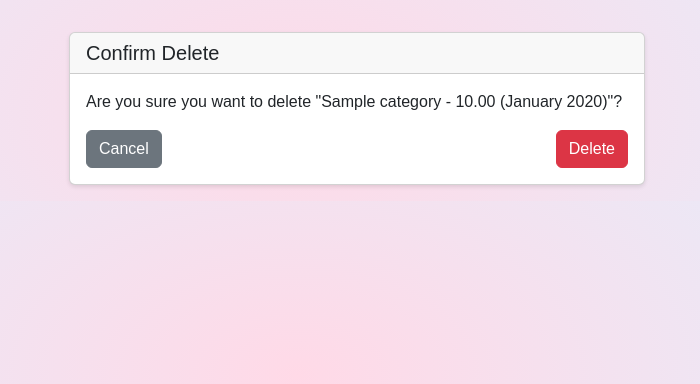
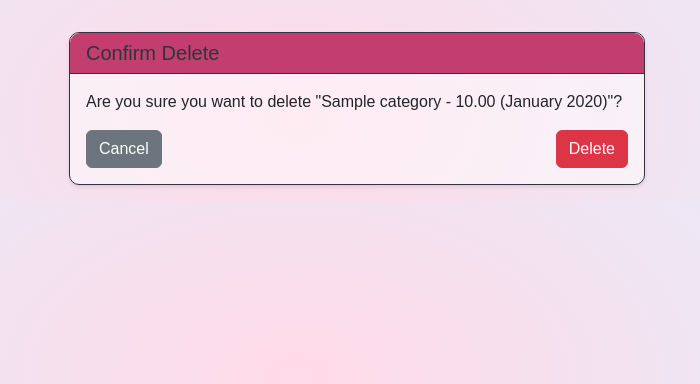
Before and after one commit to cleliamolanda/budget-tracker, a Django app: page /budgets/1/delete/ in a window 1280 px wide. Shown: the part 56-440 px from the top of the page, without its empty margins (283-983 px from the left). Run offline with Django 5.2, Linux system fonts and the light colour scheme; a user stored in the database is signed in; tables that the repository leaves empty hold one stand-in row (values such as "Sample post"); some web fonts are replaced.

Commit message:
Customized forms for create, edit, and delete

```diff
--- a/budget/templates/budget/base.html
+++ b/budget/templates/budget/base.html
@@ -11,6 +11,7 @@
     <link rel="stylesheet" href="{% static 'css/custom_cards.css' %}">
     <link rel="stylesheet" href="{% static 'css/custom_buttons.css' %}">
     <link rel="stylesheet" href="{% static 'css/custom_tables.css' %}">
+    <link rel="stylesheet" href="{% static 'css/custom_forms.css' %}">
 </head>
 <body style="background: radial-gradient(64.87% 195.86% at 45.36% 68.1%, rgba(255, 175, 204, 0.47) 0%, rgba(189, 224, 254, 0.47) 100%) !important;">
     <nav class="navbar navbar-expand-lg navbar-dark custom-pink-bg">
--- a/budget/templates/budget/confirm_delete.html
+++ b/budget/templates/budget/confirm_delete.html
@@ -5,8 +5,8 @@
 {% block content %}
 <div class="row justify-content-center">
     <div class="col-md-6">
-        <div class="card">
-            <div class="card-header">
+        <div class="card custom-card">
+            <div class="card-header custom-card-header-border custom-card-header-fuchsia">
                 <h5 class="card-title mb-0">Confirm Delete</h5>
             </div>
             <div class="card-body">
--- a/budget/templates/budget/dashboard.html
+++ b/budget/templates/budget/dashboard.html
@@ -37,7 +37,7 @@
 
     <div class="col-md-8">
         <div class="card custom-card mb-4">
-            <div class="card-header custom-card-header-skyblue custom-card-header-border">
+            <div class="card-header custom-card-header-lightskyblue custom-card-header-border">
                 <h5 class="card-title custom-text-blk mb-0">Category Expenses</h5>
             </div>
             <div class="card-body">
--- a/budget/templates/budget/form.html
+++ b/budget/templates/budget/form.html
@@ -5,8 +5,8 @@
 {% block content %}
 <div class="row justify-content-center">
     <div class="col-md-8">
-        <div class="card">
-            <div class="card-header">
+        <div class="card custom-card">
+            <div class="card-header custom-card-header-border">
                 <h5 class="card-title mb-0">{{ title }}</h5>
             </div>
             <div class="card-body">
@@ -43,7 +43,7 @@
 
                     <div class="d-flex justify-content-between">
                         <a href="{{ cancel_url }}" class="btn btn-secondary">Cancel</a>
-                        <button type="submit" class="btn btn-primary">{{ submit_text }}</button>
+                        <button type="submit" class="btn btn-primary custom-btn-fuchsia">{{ submit_text }}</button>
                     </div>
                 </form>
             </div>
--- a/static/css/custom_cards.css
+++ b/static/css/custom_cards.css
@@ -7,6 +7,14 @@
 .custom-card-no-bg {
     --bs-card-bg: transparent !important;
     border: none !important;
+}
+
+.custom-card-header {
+    background-color: #C23E6E !important;
+    color: #30343F !important;
+    border-bottom: 1px solid #30343F !important;
+    border-top-left-radius: 10px !important;
+    border-top-right-radius: 10px !important;
 }
 
 .custom-card-header-border {
@@ -35,6 +43,11 @@
     color: #30343F !important   ;
 }
 
+.custom-card-header-fuchsia {
+    background-color: #C23E6E;
+    color: #30343F !important;
+}
+
 .custom-card-header-no-bg {
     background-color: transparent !important;
     color: #30343F !important;
```
Also changed, not shown: budget/templates/budget/list.html (line endings or trailing spaces).
